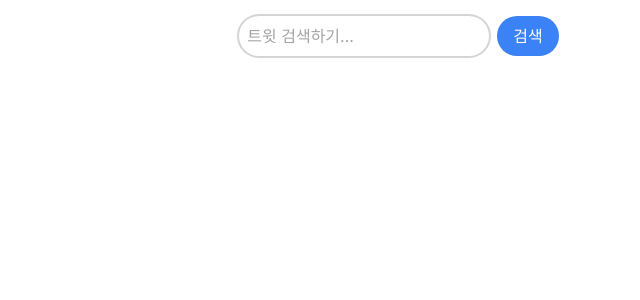
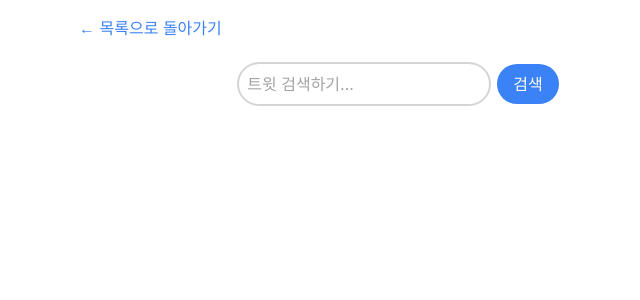
Before and after one commit to nsdictionary/nomad-a26, a Next.js app: page /search in a window 1280 px wide. Shown: the top 300 px of the page, without its empty margins (241-881 px from the left). Built offline with nearby package versions, Linux system fonts and the light colour scheme.

Commit message:
Add back button

```diff
--- a/app/search/page.tsx
+++ b/app/search/page.tsx
@@ -5,6 +5,7 @@ import { searchTweets } from "./actions";
 import TweetCard from "@/components/tweet-card";
 import Input from "@/components/input";
 import { ITweet } from "../(home)/actions";
+import Link from "next/link";
 
 export default function SearchPage() {
   const [query, setQuery] = useState("");
@@ -26,7 +27,11 @@ export default function SearchPage() {
   };
 
   return (
-    <div className="max-w-xl mx-auto pt-4 space-y-4">
+    <div className="max-w-2xl mx-auto p-4 space-y-6">
+      <Link className="text-blue-500" href="/?page=1">
+        ← 목록으로 돌아가기
+      </Link>
+
       <form onSubmit={handleSearch} className="flex justify-center">
         <div className="flex gap-2">
           <Input
```
